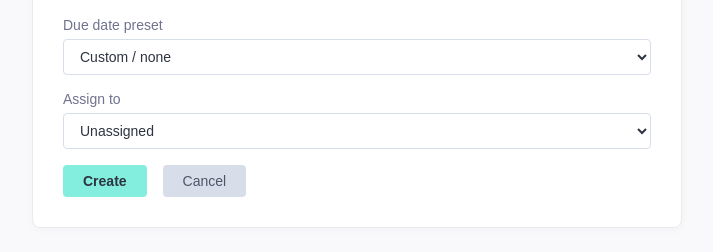
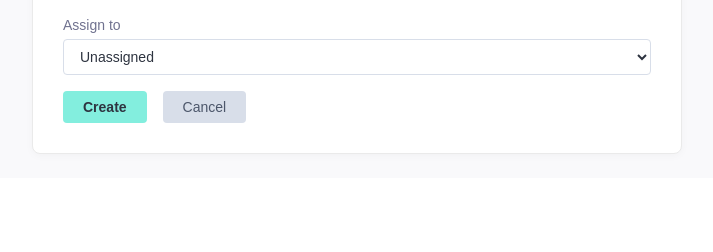
Before and after one commit to AmaraX7/Taiga-Clone-ASW, a Django app: page /issues/new/ in a window 1280 px wide. Shown: the part 921-1173 px from the top of the page, without its empty margins (283-996 px from the left). After the commit the page ends 1075 px from the top, so only its background shows below. Run offline with Django 5.2, Linux system fonts and the light colour scheme; the visitor is signed in with stand-in values (Sample User, id 1); data comes from the database, SQL or seed files in the repository; data that the repository does not hold is empty.

Commit message:
petits canvis

```diff
--- a/issues/models.py
+++ b/issues/models.py
@@ -142,7 +142,6 @@ class Issue(models.Model):
     severity    = models.CharField(max_length=20, default='normal')
     priority    = models.CharField(max_length=10, default='normal')
     tags        = models.ManyToManyField(IssueTag, blank=True, related_name='issues')
-    # Añadimos el campo deadline que faltaba en tu modelo
     deadline    = models.DateField(null=True, blank=True)
     assigned_to = models.ForeignKey(User, on_delete=models.SET_NULL, null=True, related_name='assigned_issues')
     created_by  = models.ForeignKey(User, on_delete=models.CASCADE, related_name='created_issues')
--- a/issues/views.py
+++ b/issues/views.py
@@ -128,7 +128,7 @@ def issue_new(request):
             issue.created_by = request.user
             issue.save()
             _add_activity(issue, request.user, 'created issue', issue.subject)
-            return redirect('issue_detail', issue_id=issue.id)
+            return redirect('issue_list')
     else:
         form = IssueForm()
     return render(request, 'issues/new.html', {'form': form})
--- a/templates/issues/new.html
+++ b/templates/issues/new.html
@@ -106,10 +106,6 @@
             {{ form.tags }}
         </div>
 
-        <div class="form-group">
-            <label for="{{ form.due_date_preset.id_for_label }}">{{ form.due_date_preset.label }}</label>
-            {{ form.due_date_preset }}
-        </div>
 
         <div class="form-group">
             <label for="{{ form.assigned_to.id_for_label }}">{{ form.assigned_to.label }}</label>
```
